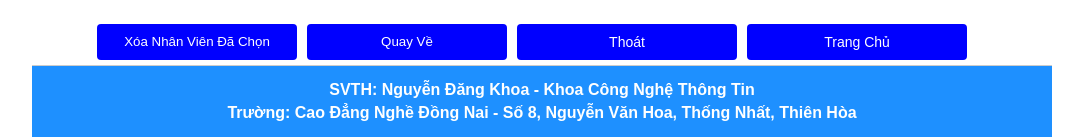
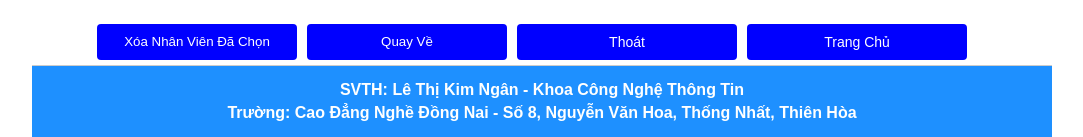
Before and after one commit to Heliophile0208/quanlynhanvien, a PHP site: page /xoa_nhieunv.php in a window 1280 px wide. Shown: the part 1027-1164 px from the top of the page, without its empty margins (108-1191 px from the left). Run offline with PHP 8.4, Linux system fonts and the light colour scheme; the visitor is signed in with stand-in values (Sample User, id 1); data comes from the database, SQL or seed files in the repository.

Commit message:
Update xoa_nhieunv.php

```diff
--- a/xoa_nhieunv.php
+++ b/xoa_nhieunv.php
@@ -267,7 +267,7 @@ if (isset($_POST['delete'])) {
     </form>
 
     <footer class="footer">
-        <h4>SVTH: Nguyễn Đăng Khoa - Khoa Công Nghệ Thông Tin</h4>
+        <h4>SVTH: Lê Thị Kim Ngân - Khoa Công Nghệ Thông Tin</h4>
         <h4>Trường: Cao Đẳng Nghề Đồng Nai - Số 8, Nguyễn Văn Hoa, Thống Nhất, Thiên Hòa</h4>
     </footer>
 </body>
```
